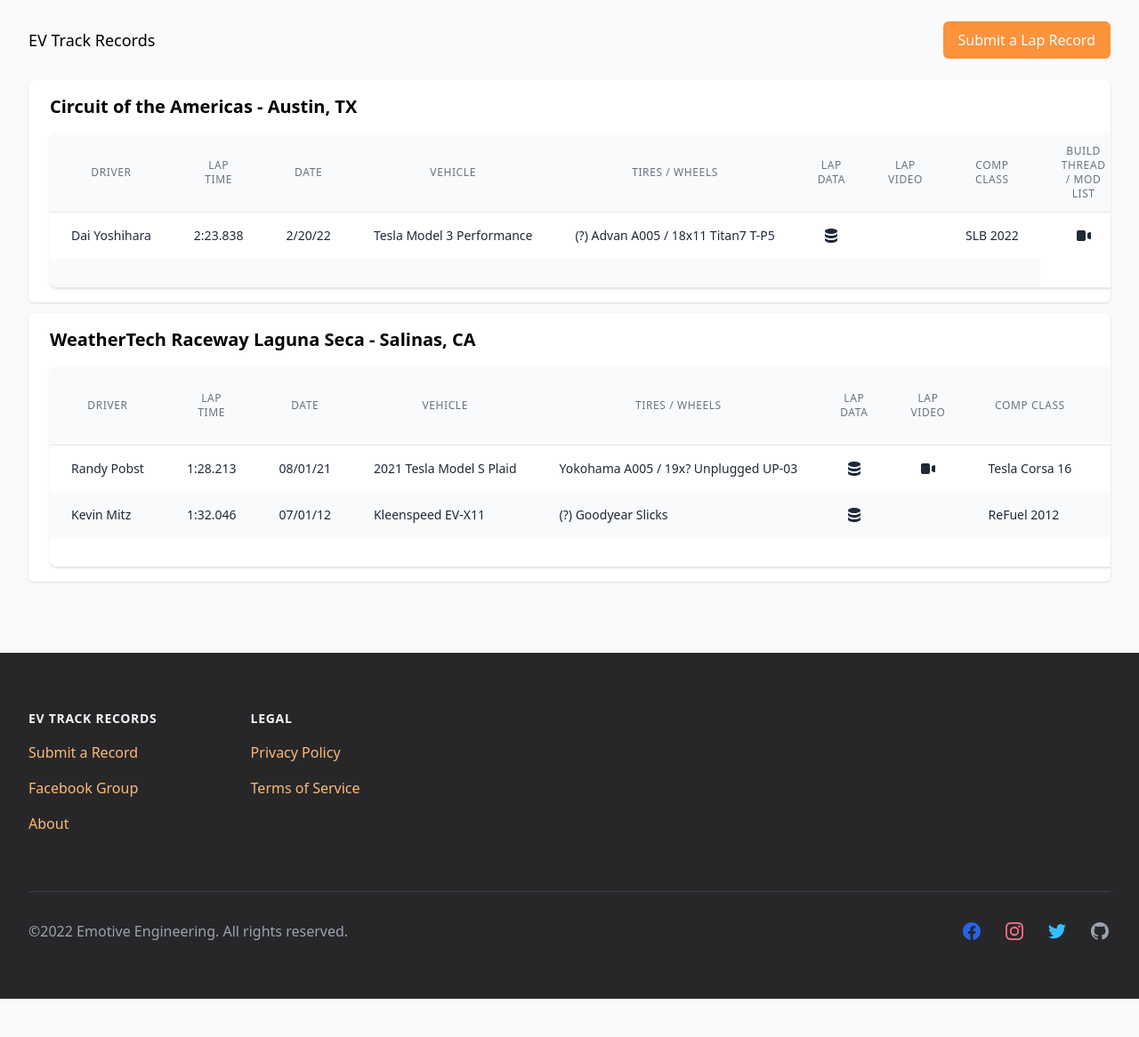
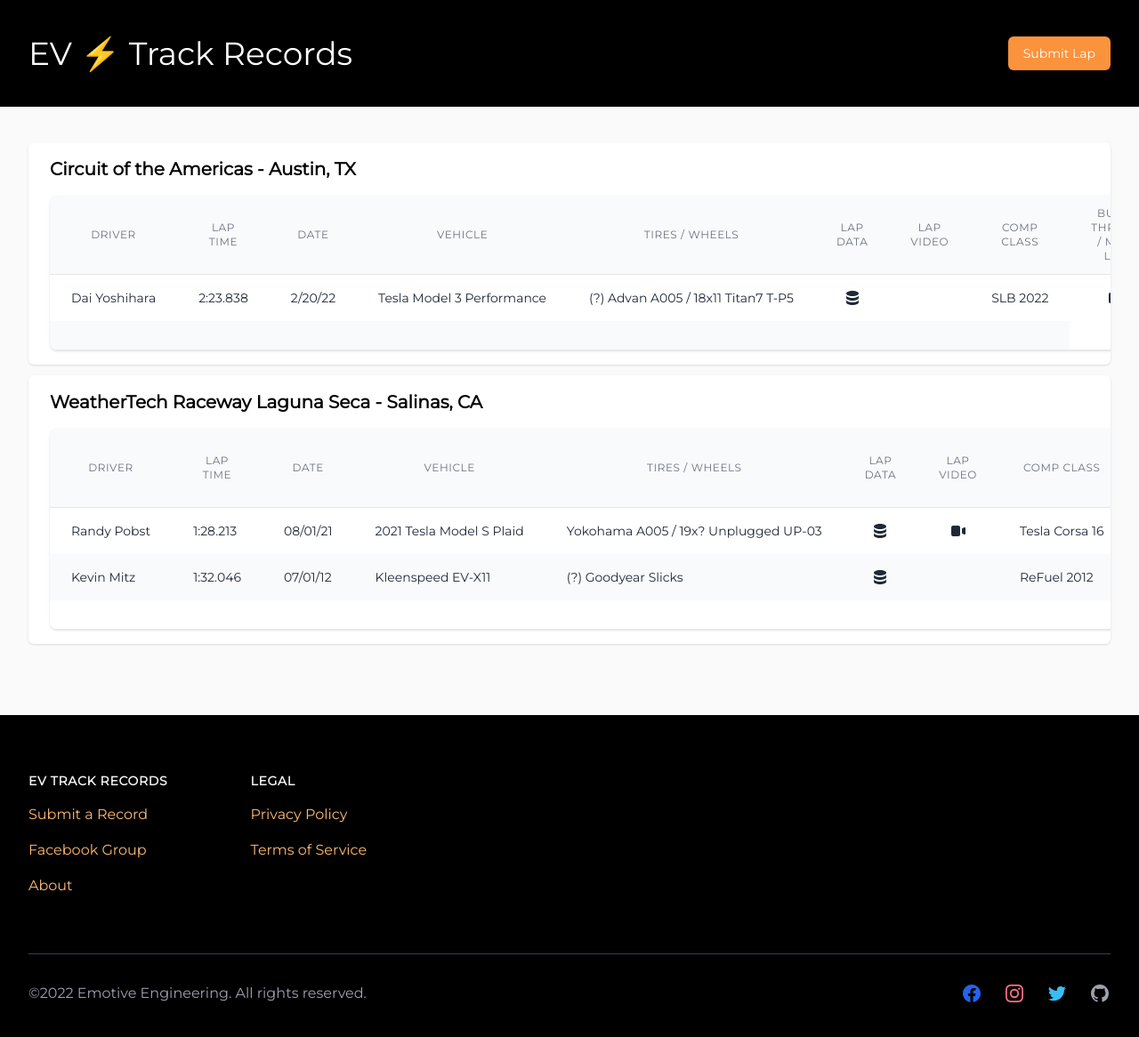
Before and after one commit to esses/evtrackrecords.com, an Eleventy site: page src/index.html in a window 1280 px wide. Shown: the whole page at 89% size. Before the commit the page ends 1123 px from the top, so only its background shows below. Built offline with nearby package versions, Linux system fonts and the light colour scheme; Eleventy itself is replaced by a stand-in of ours; files that its build step writes are made by us from their sources.

Commit message:
quick header styling

```diff
--- a/src/_includes/default.njk
+++ b/src/_includes/default.njk
@@ -4,6 +4,9 @@
     <meta charset="UTF-8">
     <meta name="viewport" content="width=device-width, initial-scale=1.0">
     <title>{{ title }}</title>
+    <link rel="preconnect" href="https://fonts.googleapis.com">
+    <link rel="preconnect" href="https://fonts.gstatic.com" crossorigin>
+    <link href="https://fonts.googleapis.com/css2?family=Montserrat:ital,wght@0,400;1,700&display=swap" rel="stylesheet">
     <link rel="stylesheet" href="/css/evtr.css">
     <script async src="https://www.googletagmanager.com/gtag/js?id=G-1XM5JNFMTN"></script>
     <script>
@@ -15,16 +18,16 @@
     </script>
   </head>
   <body class="bg-zinc-50">
-    <header>
+    <header class="bg-black mb-10 py-4">
       <nav class="max-w-7xl mx-auto px-4 sm:px-6 lg:px-8">
         <div class="w-full py-6 flex items-center justify-between border-b border-gray-300 lg:border-none">
           <div class="flex items-center">
             <a href="/">
-              <span class="text-lg">EV Track Records</span>
+              <span class="text-4xl text-white font-['Montserrat']">EV ⚡ Track Records</span>
             </a>
           </div>
           <div class="ml-10 space-x-4">
-            <a href="https://forms.gle/sTfyUc7Ubnn4XPyM6" class="inline-block bg-orange-400 py-2 px-4 border border-transparent rounded-md text-base text-white hover:bg-opacity-75">Submit a Lap Record</a>
+            <a href="https://forms.gle/sTfyUc7Ubnn4XPyM6" class="inline-block bg-orange-400 py-2 px-4 border border-transparent rounded-md text-sm text-white hover:bg-opacity-75">Submit Lap</a>
           </div>
         </div>
       </nav>
@@ -32,7 +35,7 @@
     <main class="container mx-auto sm:px-6 lg:px-8">
       {{ content | safe }}
     </main>
-    <footer class="bg-zinc-800 mt-20" aria-labelledby="footer-heading">
+    <footer class="bg-black mt-20" aria-labelledby="footer-heading">
       <h2 id="footer-heading" class="sr-only">Footer</h2>
       <div class="max-w-7xl mx-auto py-12 px-4 sm:px-6 lg:py-16 lg:px-8">
         <div class="pb-8 xl:grid xl:grid-cols-5 xl:gap-8">
--- a/tailwind.config.js
+++ b/tailwind.config.js
@@ -1,6 +1,9 @@
 module.exports = {
   content: ["./src/**/*.{html,njk}"],
   theme: {
+    fontFamily: {
+      'sans': ['Montserrat','Helvetica', 'Arial', 'sans-serif'],
+    },
     extend: {},
   },
   plugins: [],
```
Also changed, not shown: public/index.html (+7 -4 lines), public/css/evtr.css.
